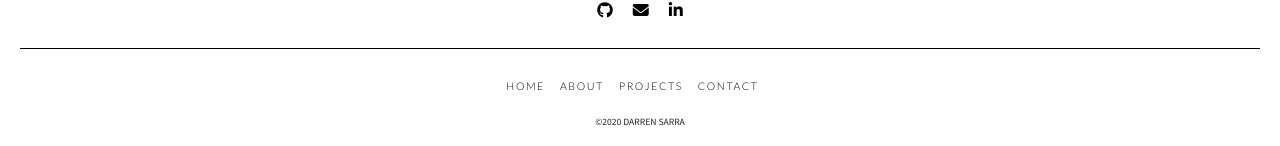
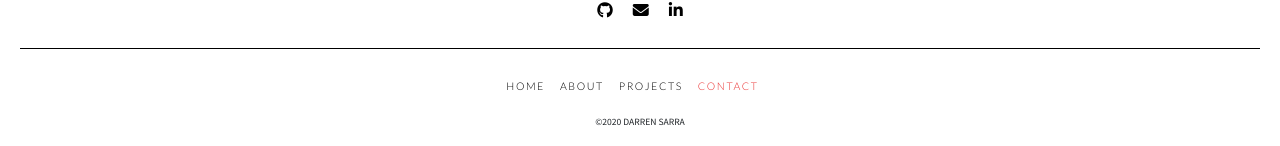
Before and after one commit to dsarra1018/React-Portfolio, a React (Create React App) app: page /contact in a window 1280 px wide. Shown: the part 651-797 px from the top of the page. Built offline with nearby package versions, Linux system fonts and the light colour scheme.

Commit message:
Checks which path you're on and highligh that current active link.

```diff
--- a/src/components/Footer/index.js
+++ b/src/components/Footer/index.js
@@ -1,6 +1,15 @@
 import React from "react";
 import { Link } from "react-router-dom";
 import "./style.css";
+
+const font_color = {
+  active: {
+    color: "#ea3232"
+  },
+  non_active: {
+    color: "#000000"
+  }
+}
 
 function Footer() {
   return(
@@ -29,19 +38,35 @@ function Footer() {
           <ul className="nav-links-list">
 
             <li className="nav-links">
-              <Link className="links" to="/">HOME</Link>
+              <Link className="links" style={
+                window.location.pathname === "/"
+                  ? font_color.active
+                  : font_color.non_active
+              } to="/">HOME</Link>
             </li>
 
             <li className="nav-links">
-              <Link className="links" to="/about">ABOUT</Link>
+              <Link className="links" style={
+                window.location.pathname === "/about"
+                  ? font_color.active
+                  : font_color.non_active
+              } to="/about">ABOUT</Link>
             </li>
 
             <li className="nav-links">
-              <Link className="links" to="/projects">PROJECTS</Link>
+              <Link className="links" style={
+                window.location.pathname === "/projects"
+                  ? font_color.active
+                  : font_color.non_active
+              } to="/projects">PROJECTS</Link>
             </li>
 
             <li className="nav-links">
-              <Link className="links" to="/contact">CONTACT</Link>
+              <Link className="links" style={
+                window.location.pathname === "/contact"
+                  ? font_color.active
+                  : font_color.non_active
+              } to="/contact">CONTACT</Link>
             </li>
           </ul>
 
```
